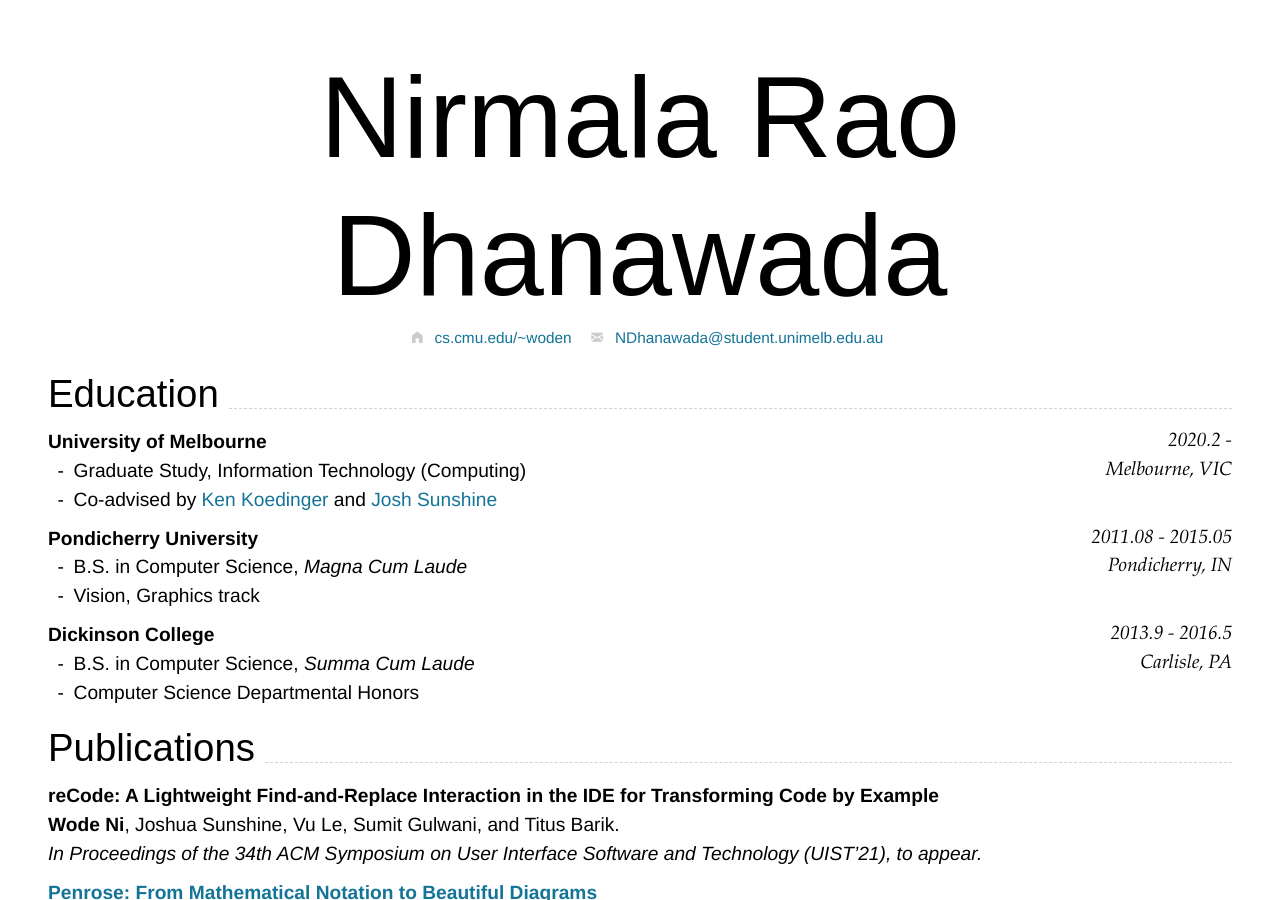
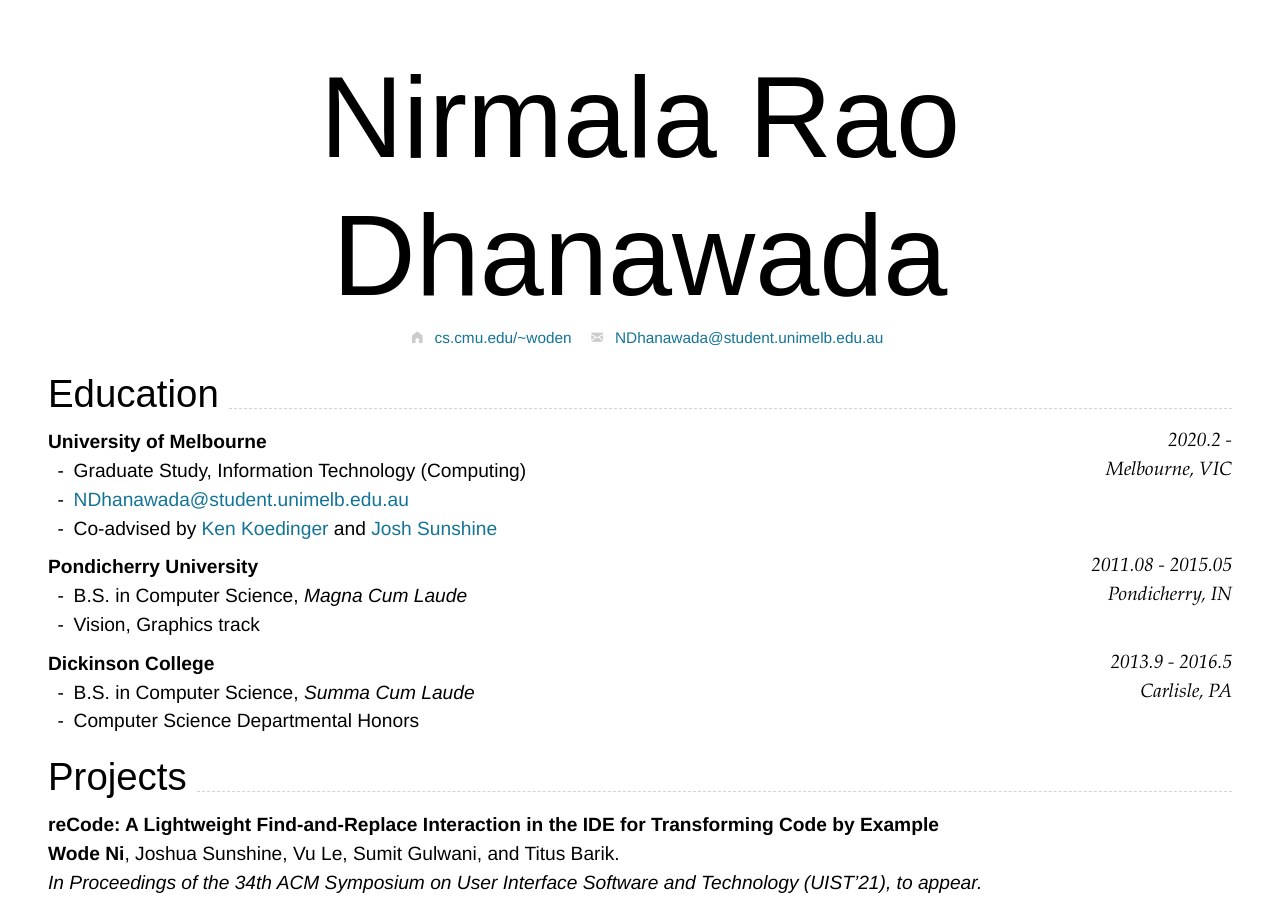
Before and after one commit to thedhanawada/me, a Jekyll site: the page built from index.md, in a window 1280 px wide and 900 px high. Built offline with Jekyll 4.4.1, drawn with Linux system fonts in a browser that asks for light colours; nearby versions of some CDN libraries.

Commit message:
Update index.md

````diff
--- a/index.md
+++ b/index.md
@@ -30,6 +30,7 @@ Melbourne, VIC
 ```
 
 - Graduate Study, Information Technology (Computing)
+- [NDhanawada@student.unimelb.edu.au](mailto:NDhanawada@student.unimelb.edu.au)
 - Co-advised by [Ken Koedinger](http://pact.cs.cmu.edu/koedinger.html) and [Josh Sunshine](http://www.cs.cmu.edu/~jssunshi/)
 
 ### **Pondicherry University** `2011.08 - 2015.05`
@@ -50,7 +51,7 @@ Carlisle, PA
 - B.S. in Computer Science, _Summa Cum Laude_
 - Computer Science Departmental Honors
 
-## Publications
+## Projects
 
 ### **reCode: A Lightweight Find-and-Replace Interaction in the IDE for Transforming Code by Example**
 **Wode Ni**, Joshua Sunshine, Vu Le, Sumit Gulwani, and Titus Barik.<br>
````
